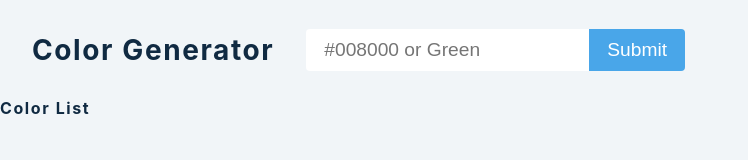
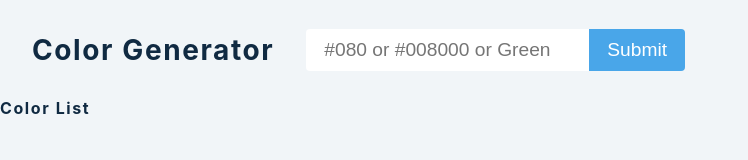
Before and after one commit to Mridul2820/color-generator, a React (Create React App) app: page / in a window 1280 px wide. Shown: the top 160 px of the page, without its empty margins (0-748 px from the left). Built offline with nearby package versions, Linux system fonts and the light colour scheme.

Commit message:
generating colors

```diff
--- a/src/App.js
+++ b/src/App.js
@@ -12,7 +12,13 @@ const App = () => {
 
     const handleSubmit = e => {
         e.preventDefault()
-        console.log('hello')
+        try {
+            let colors = new Values(color).all(10)
+            console.log(colors);
+        } catch (error) {
+            setError(true)
+        }
+
     }
 
     return (
@@ -25,10 +31,17 @@ const App = () => {
                             type="text"
                             value={color}
                             onChange={e => setColor(e.target.value)}
-                            placeholder="#008000 or Green"
+                            placeholder="#080 or #008000 or Green"
+                            className={ `${error ? 'error' : null}`}
                         />
+
+                        {/* {
+                            error ? <label htmlFor="input">Try somthing like : #080 or #008000 or Green</label> : ''
+                        } */}
+                        <button className="btn" type='submit'>
+                            Submit
+                        </button>
                     </form>
-                    <button className="btn" type='submit'>Submit</button>
                 </section>
                 <section className="colors">
                     <h4>color list</h4>
--- a/src/components/SingleColor.scss
+++ b/src/components/SingleColor.scss
@@ -33,6 +33,10 @@ input {
     text-transform: capitalize;
     color: var(--clr-white);
     cursor: pointer;
+
+    &:focus {
+        outline: none;
+    }
 }
 @media screen and (max-width: 576px) {
     .container h3 {
```
Also changed, not shown: src/index.scss (line endings or trailing spaces).
